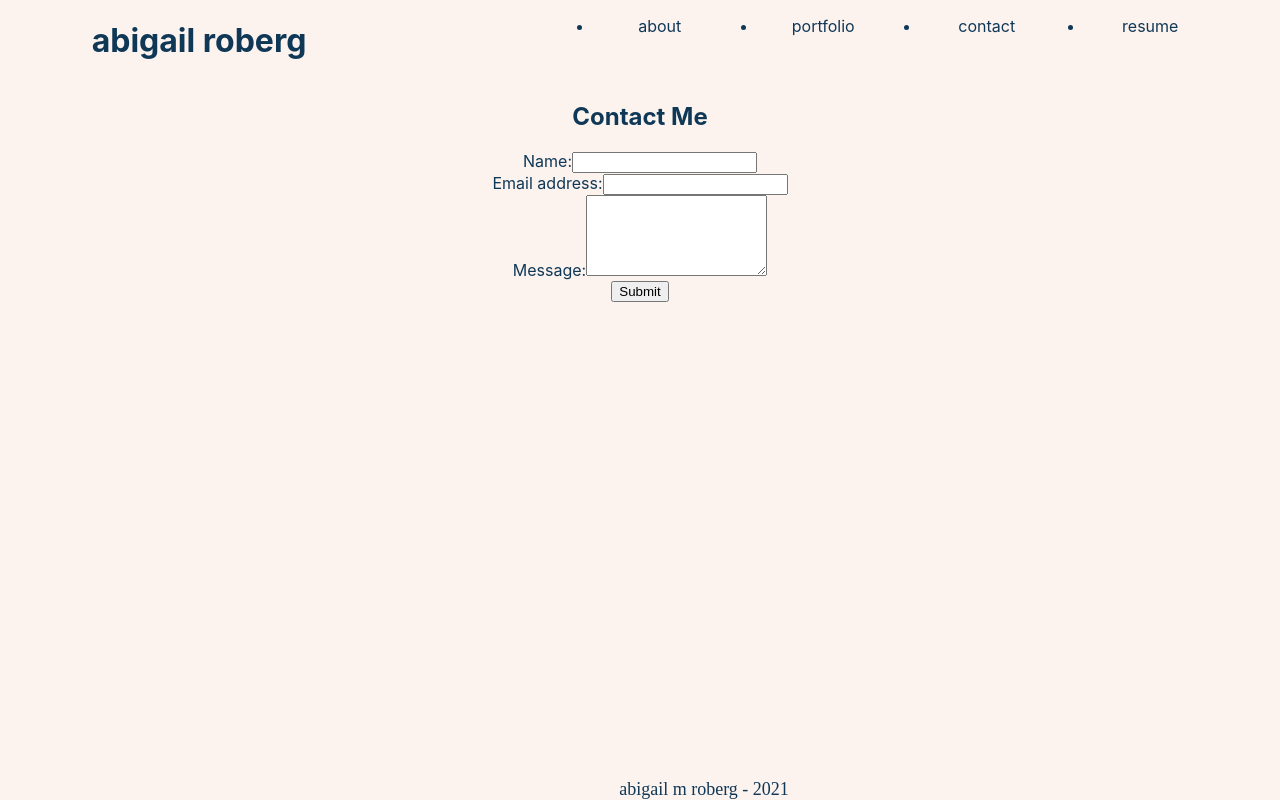
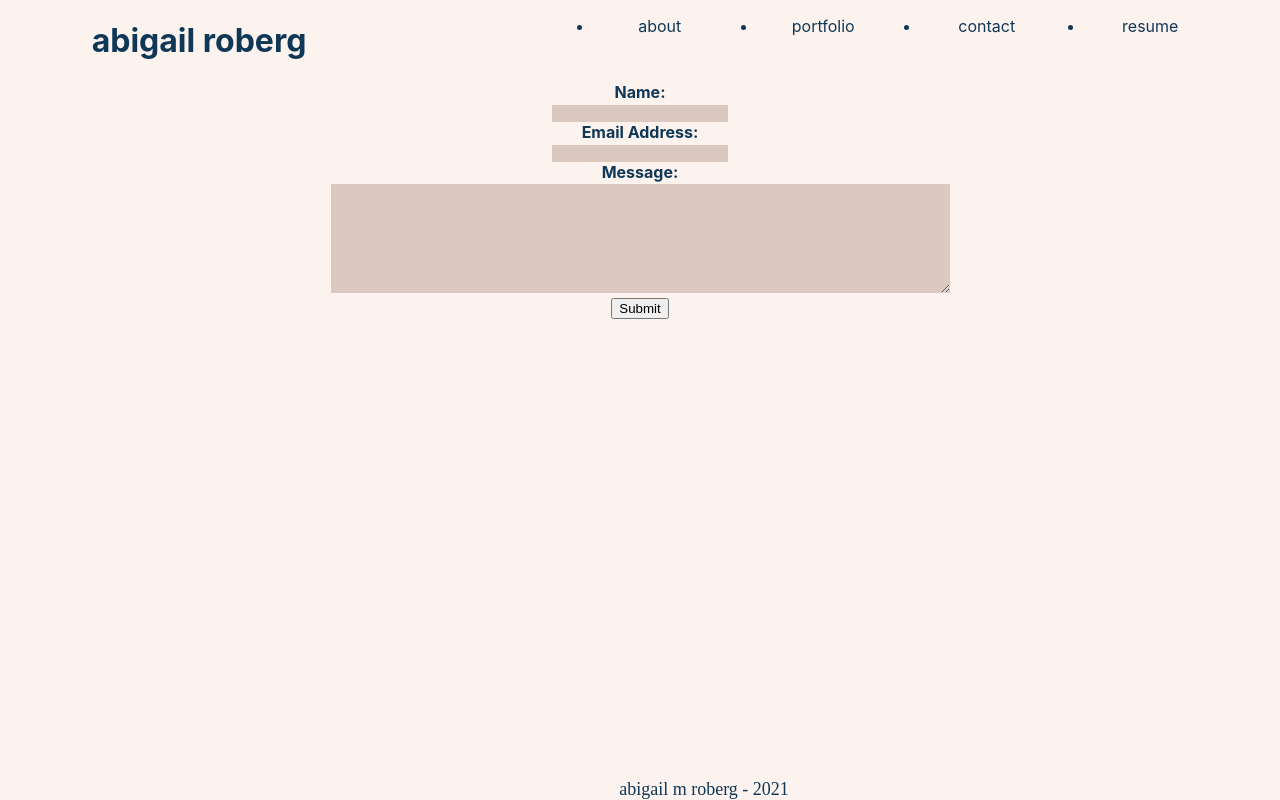
Before and after one commit to abigailroberg/react-portfolio, a React (Create React App) app: page / in a window 1280 px wide. Both pictures are taken after a click on the item "contact". Built offline with nearby package versions, Linux system fonts and the light colour scheme.

Commit message:
styled contact form

```diff
--- a/src/components/Contact/index.js
+++ b/src/components/Contact/index.js
@@ -36,19 +36,18 @@ function Contact() {
 
     return (
     <section>
-        <h1>Contact Me</h1>
         <form id='contact-form' onSubmit={handleSubmit}>
             <div>
-                <label htmlFor="name">Name:</label>
+                <label htmlFor="name"><b>Name:</b></label> <br></br>
                 <input type="text" name="name" defaultValue={name} onBlur={handleChange} />
             </div>
             <div>
-                <label htmlFor="email">Email address:</label>
+                <label htmlFor="email"><b>Email Address:</b></label> <br></br>
                 <input type="text" name="email" defaultValue={email} onBlur={handleChange} />
             </div>
             <div>
-                <label htmlFor="message">Message:</label>
-                <textarea name="message" rows="5" defaultValue={message} onBlur={handleChange} />
+                <label htmlFor="message"><b>Message:</b></label> <br></br>
+                <textarea name="message" rows="7" cols="75" defaultValue={message} onBlur={handleChange} />
             </div>
             {errorMessage && (
                 <div>
--- a/src/index.css
+++ b/src/index.css
@@ -37,3 +37,13 @@ code {
   font-family: source-code-pro, Menlo, Monaco, Consolas, 'Courier New',
     monospace;
 }
+
+#contact-form input, textarea {
+  margin-top: 2px;
+  background-color: var(--org-accent);
+  border: none;
+}
+
+#contact-form input {
+  width: 15%;
+}
```
Also changed, not shown: src/App.css (line endings or trailing spaces).
